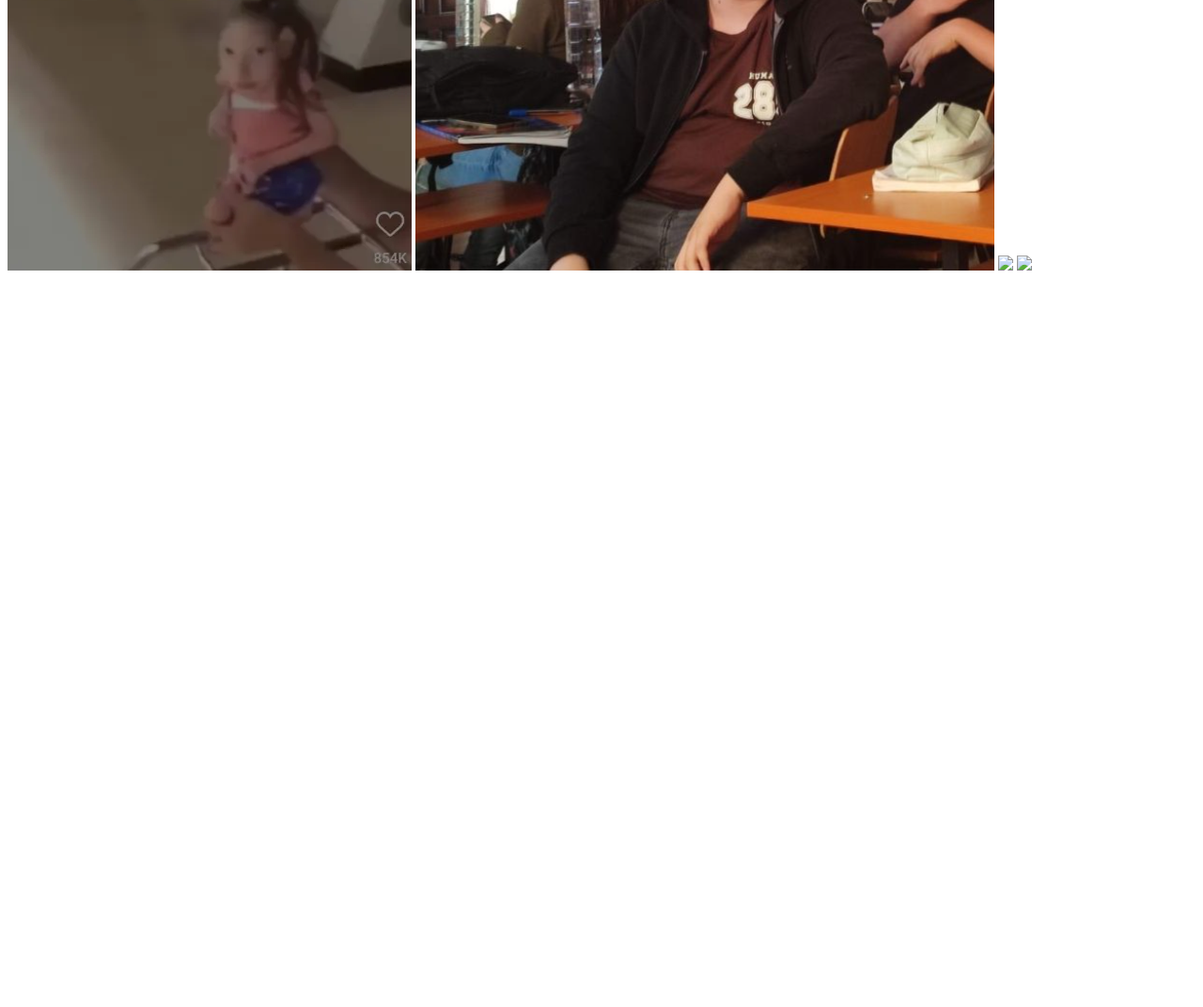
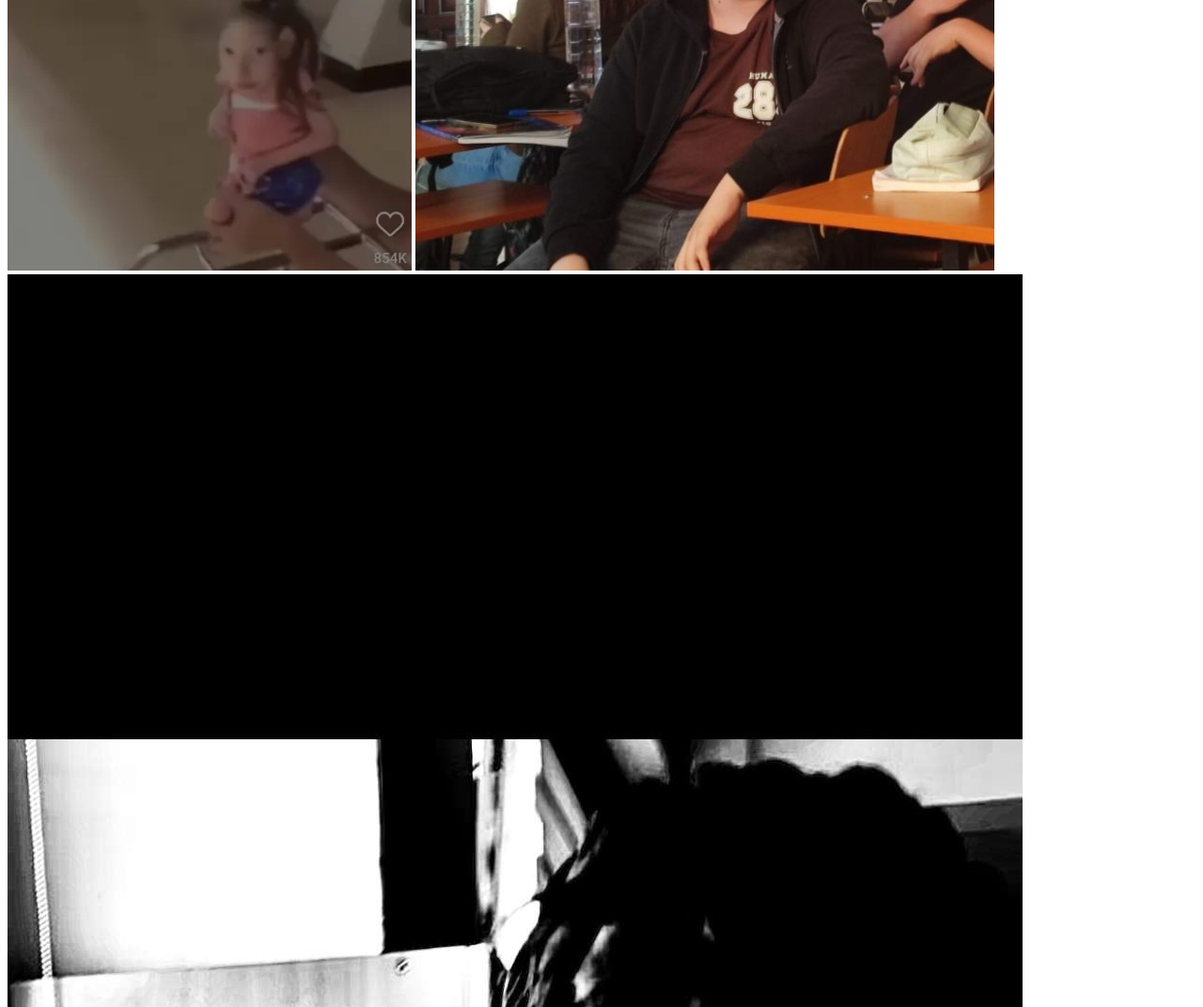
Before and after one commit to Nafets008/gilbert, a plain HTML site: page index.html in a window 1280 px wide. Shown: the part 1354-2426 px from the top of the page at 94% size. Before the commit the page ends 1654 px from the top, so only its background shows below. Drawn offline with Linux system fonts and the light colour scheme.

Commit message:
Update index.html

```diff
--- a/index.html
+++ b/index.html
@@ -14,8 +14,8 @@
      <Img src="4.png">
      <Img src="5.png">
      <Img src="6.png">
-     <Img src="7.png">
-     <Img src="image0.png">
+     <Img src="7.jpg">
+     <Img src="image0.jpg">
 
 </body>
 
```
